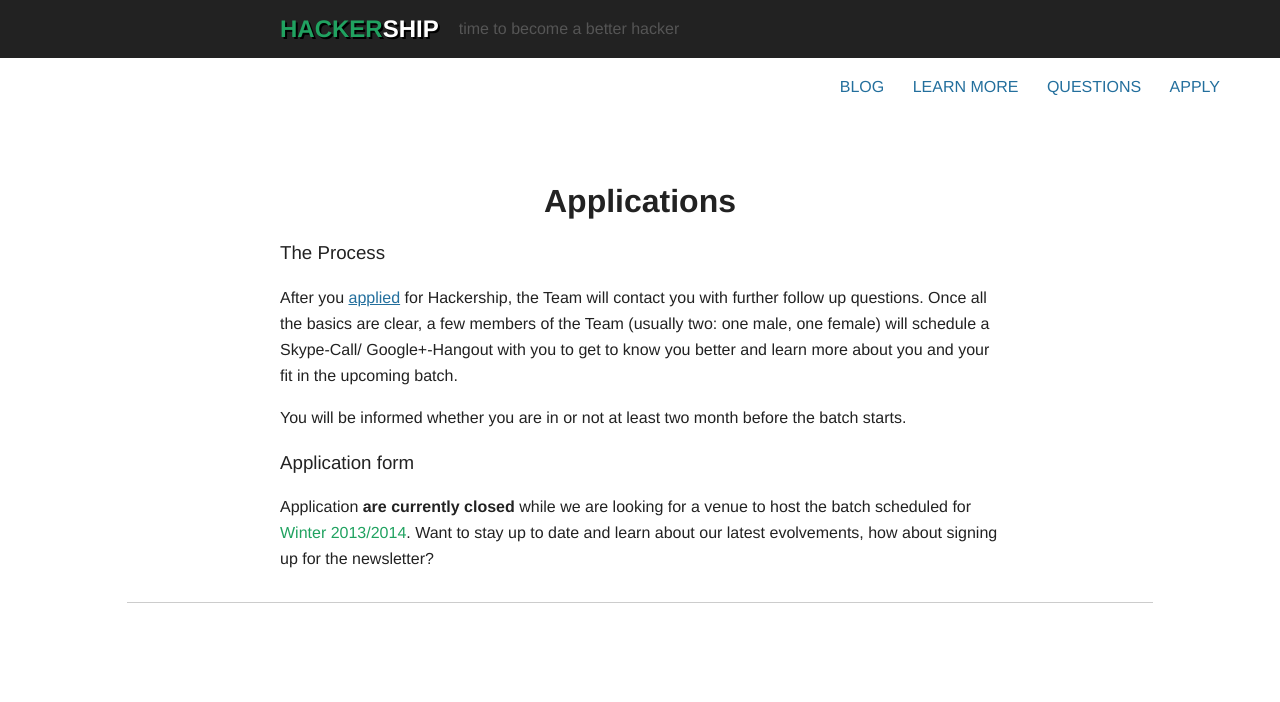
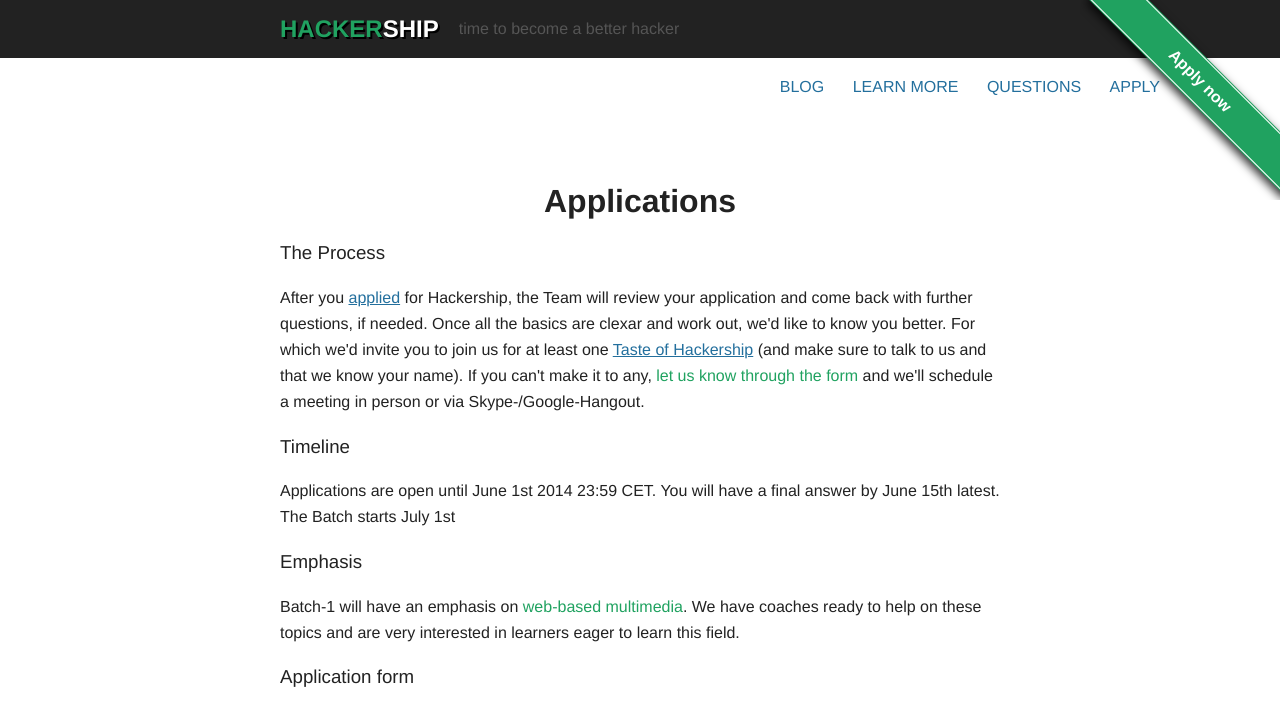
Before and after one commit to Hackership/website, a Jekyll site: the page built from apply/index.html, in a window 1280 px wide. Shown: the top 702 px of the page. Built offline with Jekyll 4.4.1, drawn with Linux system fonts in a browser that asks for light colours; nearby versions of some CDN libraries; some of the changed text lies outside the part shown.

Commit message:
Opening Applications

```diff
--- a/_layouts/default.html
+++ b/_layouts/default.html
@@ -28,11 +28,10 @@
           }
           </script>
     </head>
-    <body>
+    <body><div id="pledgeRibbon"><a href="/apply/">Apply now</a></div>
         <!--[if lt IE 7]>
             <p class="chromeframe">You are using an <strong>outdated</strong> browser. Please <a href="http://browsehappy.com/">upgrade your browser</a> or <a href="http://www.google.com/chromeframe/?redirect=true">activate Google Chrome Frame</a> to improve your experience.</p>
         <![endif]-->
-
         <div class="header-container">
             <header class="site-header clearfix" role="banner">
                 <div class="site-logo">
--- a/apply/index.html
+++ b/apply/index.html
@@ -9,12 +9,16 @@ title: Apply now
     </header>
     <section>
         <h3 id="application-process">The Process</h3>
-        <p>After you <a href="#apply-form">applied</a> for Hackership, the Team will contact you with further follow up questions. Once all the basics are clear, a few members of the Team (usually two: one male, one female) will schedule a Skype-Call/ Google+-Hangout with you to get to know you better and learn more about you and your fit in the upcoming batch.</p>
-        <p>You will be informed whether you are in or not at least two month before the batch starts.</p>
+        <p>After you <a href="#apply-form">applied</a> for Hackership, the Team will review your application and come back with further questions, if needed. Once all the basics are clexar and work out, we'd like to know you better. For which we'd invite you to join us for at least one <a href="http://blog.hackership.org/2014/05/Announcing-Taste-of-Hackership-Experience-Hackership-first-hand.html">Taste of Hackership</a> (and make sure to talk to us and that we know your name). If you can't make it to any, <em>let us know through the form</em> and we'll schedule a meeting in person or via Skype-/Google-Hangout.</p>
+
+        <h3>Timeline</h3>
+        <p>Applications are open until June 1st 2014 23:59 CET. You will have a final answer by June 15th latest. The Batch starts July 1st</p>
+
+        <h3>Emphasis</h3>
+        <p>Batch-1 will have an emphasis on <em>web-based multimedia</em>. We have coaches ready to help on these topics and are very interested in learners eager to learn this field.</p>
 
         <h3 id="apply-form">Application form</h3>
-        <p>Application <strong>are currently closed</strong> while we are looking for a venue to host the batch scheduled for <em>Winter 2013/2014</em>. Want to stay up to date and learn about our latest evolvements, how about signing up for the newsletter?
-        </p>
+        <iframe src="https://docs.google.com/forms/d/1ceEogK_XjPnSq2oF1_9domBzXuieA-VnauHpeU3uvjg/viewform?embedded=true" width="760" height="760" frameborder="0" marginheight="0" marginwidth="0">Wird geladen...</iframe>
 
     </section>
 </article>
@@ -23,16 +27,19 @@ title: Apply now
 
 <article id="next-batch">
     <header>
-        <h2>The next batch</h2>
+        <h2>Batch-1</h2>
     </header>
     <section>
         <h3 id="the-space">Where does it take place?</h3>
-        <p>Hackership will be run in <em>Berlin, Germany</em>. We are currently trying to secure a venue for our first iteration. Please stay tuned until then.
+        <p>Hackership will be run in <em>Berlin, Germany</em>. You are required to be on site 4-days per week.
         </p>
 
         <h3>When does it start?</h3>
-        <p>The first batch is scheduled for <em>Winter 2013/2014</em>. We are not yet accepting applications because we are still unclear about the actual venue and therefore how many learners we can host.
+        <p>The Summer 2014 Batch starts <em>July 1st</em> and ends with a public graduation ceremony in the week of <em>September 15th</em>.
         </p>
+
+        <h3>I want to learn something else than 'web-based multimedia' though</h3>
+        <p>Though we have an emphasis on <em>web-based multimedia</em>, you can still apply with any topic you want to learn. We will as usually try to match you with other learners having similar goals and ambitions. Having an emphasis for us mostly means, we already have coaches for that topic ready and are looking for people interest in these topics specifically.
 
         <h3>What does it cost?</h3>
         <p>We don't charge any upfront tution. Hackership is run on the idea that people acquire skills and with them are offered better positions and jobs. That's why every learner pledges at the beginning of the programme to support future batches of Hackership <em>by giving 15% of their income after taxes for the following twelve month</em> after their batch ended. Assuming they got a job or position in the field.</p>
--- a/css/main.css
+++ b/css/main.css
@@ -373,7 +373,7 @@ a.btn-learn-more:hover {
    ============== */
 nav.site-nav {
     float: right;
-    margin: -30px 60px 10px 0;
+    margin: -30px 120px 10px 0;
 }
 
 nav.site-nav:after {
--- a/learn-more/index.html
+++ b/learn-more/index.html
@@ -8,7 +8,7 @@ title: Learn more
         <h2>What is Hackership?</h2>
     </header>
     <div class="aspect-ratio">
-        <div id="pledgeRibbon"><a href="http://www.indiegogo.com/projects/an-apprenticeship-for-hackers-a-hackership/x/3944401">Pledge now</a></div>
+        <!-- <div id="pledgeRibbon"><a href="http://blog.hackership.org/2014/05/Announcing-Taste-of-Hackership-Experience-Hackership-first-hand.html">Taste Hackership now</a></div> -->
 
         <iframe src="//player.vimeo.com/video/82281060?title=1&amp;byline=0&amp;portrait=1&amp;color=20A260" width="650" height="320" frameborder="0" webkitallowfullscreen mozallowfullscreen allowfullscreen></iframe>
     </div>
```
Also changed, not shown: _layouts/with-promo.html (+7 -13 lines).
